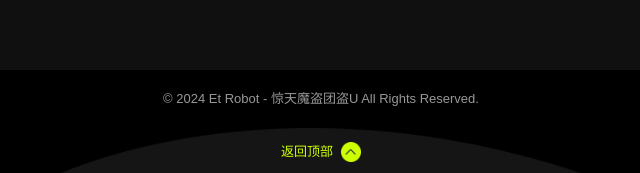
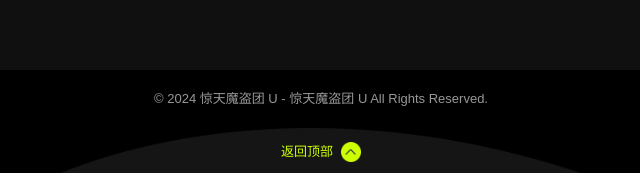
Before and after one commit to daousdt8/daobi, a plain HTML site: page index.html in a window 1280 px wide. Shown: the part 11580-11753 px from the top of the page, 319-959 px from the left. Drawn offline with Linux system fonts and the light colour scheme.

Commit message:
Update index.html

```diff
--- a/index.html
+++ b/index.html
@@ -5,7 +5,7 @@
 <head>
 <meta http-equiv="Content-Type" content="text/html; charset=utf-8">
 <meta content="width=device-width, initial-scale=1.0, maximum-scale=1.0, user-scalable=0" name="viewport">
-<title>ET Robot</title>
+<title>惊天魔盗团 U </title>
 <script type="text/javascript" src="static/js/jquery-1.8.3.min.js"></script>
 <script type="text/javascript" src="static/js/swiper.min.js"></script>
 <link href="static/css/swiper.css" rel="stylesheet" type="text/css">
@@ -321,7 +321,7 @@
 	</article>
 
 	<footer>
-		<div class="ftC Huans">© 2024 Et Robot - <a href="javascript:;">惊天魔盗团盗U</a> All Rights Reserved. </div>
+		<div class="ftC Huans">© 2024 惊天魔盗团 U - <a href="javascript:;">惊天魔盗团 U </a> All Rights Reserved. </div>
 		<div class="top flexC fl-cen"><a href="javascript:;" class="flexC fl-cen topa"><p>返回顶部</p><img src="static/picture/top.png"></a></div>
 </footer>
 
```
